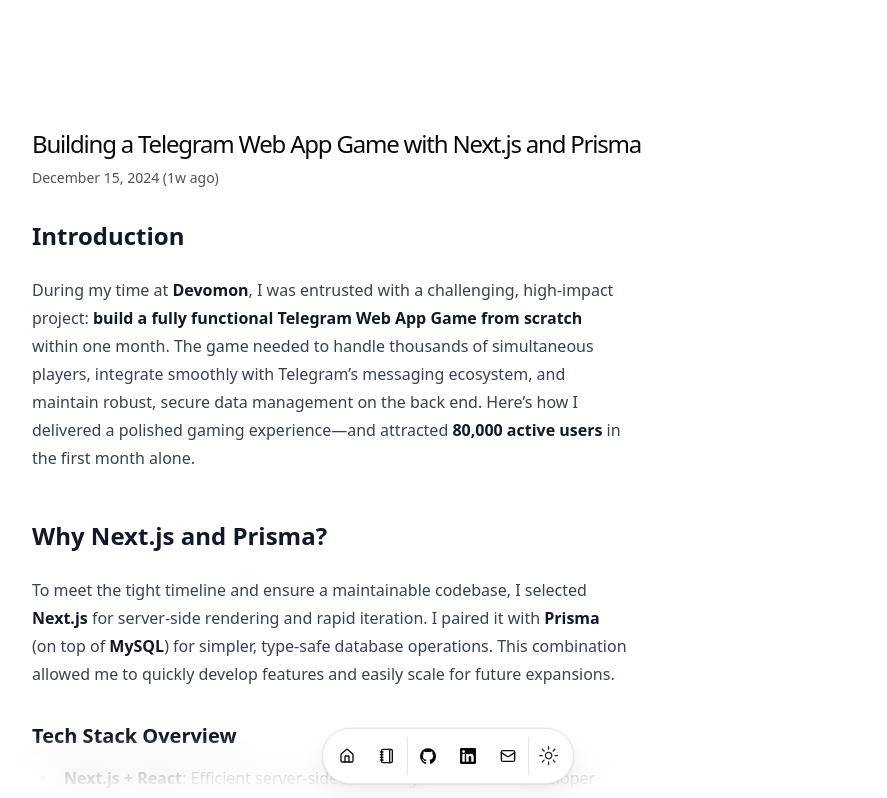
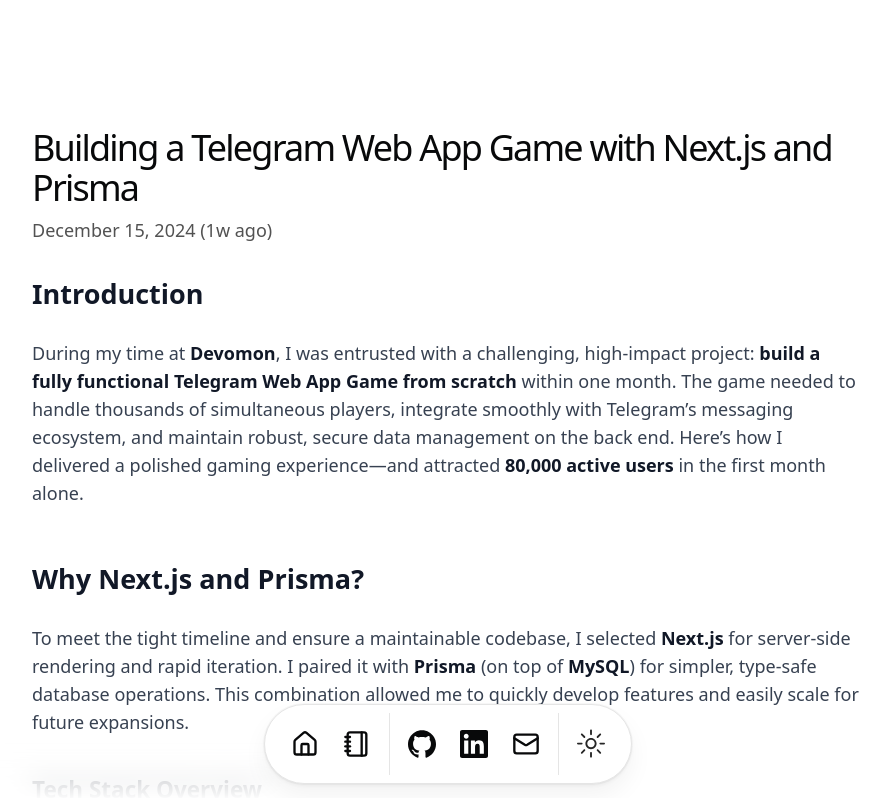
Before and after one commit to Fables7/portfolio-2025, a Next.js app: page /blog/hello-world in a window 1280 px wide. Shown: the top 798 px of the page, without its empty margins (192-1079 px from the left). Built offline with nearby package versions, Linux system fonts and the light colour scheme.

Commit message:
Updated blog page text sizes

```diff
--- a/app/blog/[slug]/page.tsx
+++ b/app/blog/[slug]/page.tsx
@@ -83,18 +83,18 @@
           }),
         }}
       />
-      <h1 className="title font-medium text-2xl tracking-tighter max-w-[650px]">
+      <h1 className="title font-medium text-4xl tracking-tighter max-w-[55rem] ">
         {post.metadata.title}
       </h1>
-      <div className="flex justify-between items-center mt-2 mb-8 text-sm max-w-[650px]">
+      <div className="flex justify-between items-center mt-2 mb-8 text-xl max-w-[55rem] ">
         <Suspense fallback={<p className="h-5" />}>
-          <p className="text-sm text-neutral-600 dark:text-neutral-400">
+          <p className="text-lg text-neutral-600 dark:text-neutral-400">
             {formatDate(post.metadata.publishedAt)}
           </p>
         </Suspense>
       </div>
       <article
-        className="prose dark:prose-invert"
+        className="prose dark:prose-invert text-lg  max-w-[55rem]"
         dangerouslySetInnerHTML={{ __html: post.source }}
       ></article>
     </section>
--- a/app/blog/page.tsx
+++ b/app/blog/page.tsx
@@ -15,7 +15,7 @@
   return (
     <section>
       <BlurFade delay={BLUR_FADE_DELAY}>
-        <h1 className="font-medium text-2xl mb-8 tracking-tighter">blog</h1>
+        <h1 className="font-medium text-4xl mb-8 tracking-tighter">blog</h1>
       </BlurFade>
       {posts
         .sort((a, b) => {
@@ -33,8 +33,8 @@
               href={`/blog/${post.slug}`}
             >
               <div className="w-full flex flex-col">
-                <p className="tracking-tight">{post.metadata.title}</p>
-                <p className="h-6 text-xs text-muted-foreground">
+                <p className="tracking-tight text-2xl">{post.metadata.title}</p>
+                <p className="h-6 text-xlg text-muted-foreground">
                   {post.metadata.publishedAt}
                 </p>
               </div>
--- a/components/ModeToggle.tsx
+++ b/components/ModeToggle.tsx
@@ -13,11 +13,11 @@
       variant="ghost"
       type="button"
       size="icon"
-      className="px-2"
+      className="px-2 h-11 w-11"
       onClick={() => setTheme(theme === "dark" ? "light" : "dark")}
     >
-      <SunIcon className="h-[1.2rem] w-[1.2rem] text-neutral-800 dark:hidden dark:text-neutral-200" />
-      <MoonIcon className="hidden h-[1.2rem] w-[1.2rem] text-neutral-800 dark:block dark:text-neutral-200" />
+      <SunIcon className="h-[5.2rem] w-[5.2rem] text-neutral-800 dark:hidden dark:text-neutral-200" />
+      <MoonIcon className="hidden h-[5.2rem] w-[5.2rem] text-neutral-800 dark:block dark:text-neutral-200" />
     </Button>
   );
 }
--- a/components/Navbar.tsx
+++ b/components/Navbar.tsx
@@ -13,9 +13,9 @@
 
 export default function Navbar() {
   return (
-    <div className="pointer-events-none fixed inset-x-0 bottom-0 z-30 mx-auto mb-4 flex origin-bottom h-full max-h-14">
+    <div className="pointer-events-none fixed inset-x-0 bottom-0 z-30 mx-auto mb-4 flex origin-bottom h-full max-h-20">
       <div className="fixed bottom-0 inset-x-0 h-16 w-full bg-background to-transparent backdrop-blur-lg [-webkit-mask-image:linear-gradient(to_top,black,transparent)] dark:bg-background"></div>
-      <Dock className="z-50 pointer-events-auto relative mx-auto flex min-h-full h-full items-center px-1 bg-background [box-shadow:0_0_0_1px_rgba(0,0,0,.03),0_2px_4px_rgba(0,0,0,.05),0_12px_24px_rgba(0,0,0,.05)] transform-gpu dark:[border:1px_solid_rgba(255,255,255,.1)] dark:[box-shadow:0_-20px_80px_-20px_#ffffff1f_inset] ">
+      <Dock className="z-50 pointer-events-auto relative mx-auto flex min-h-full h-full items-center px-5 bg-background [box-shadow:0_0_0_1px_rgba(0,0,0,.03),0_2px_4px_rgba(0,0,0,.05),0_12px_24px_rgba(0,0,0,.05)] transform-gpu dark:[border:1px_solid_rgba(255,255,255,.1)] dark:[box-shadow:0_-20px_80px_-20px_#ffffff1f_inset] ">
         {DATA.navbar.map((item) => (
           <DockIcon key={item.href}>
             <Tooltip>
@@ -27,7 +27,7 @@
                     "size-12"
                   )}
                 >
-                  <item.icon className="size-4" />
+                  <item.icon className="size-7" />
                 </Link>
               </TooltipTrigger>
               <TooltipContent>
@@ -51,7 +51,7 @@
                       "size-12"
                     )}
                   >
-                    <social.icon className="size-4" />
+                    <social.icon className="size-7" />
                   </Link>
                 </TooltipTrigger>
                 <TooltipContent>
--- a/components/ui/dock.tsx
+++ b/components/ui/dock.tsx
@@ -18,7 +18,7 @@
 const DEFAULT_DISTANCE = 140;
 
 const dockVariants = cva(
-  "mx-auto w-max h-full p-2 flex items-end rounded-full border"
+  "mx-auto w-max gap-x-3 h-full p-2  flex items-end rounded-full border"
 );
 
 const Dock = React.forwardRef<HTMLDivElement, DockProps>(
@@ -35,7 +35,6 @@
     const mousex = useMotionValue(Infinity);
 
     const renderChildren = () => {
-      // eslint-disable-next-line @typescript-eslint/no-explicit-any
       return React.Children.map(children, (child: any) => {
         if (React.isValidElement(child)) {
           return React.cloneElement(child, {
```
